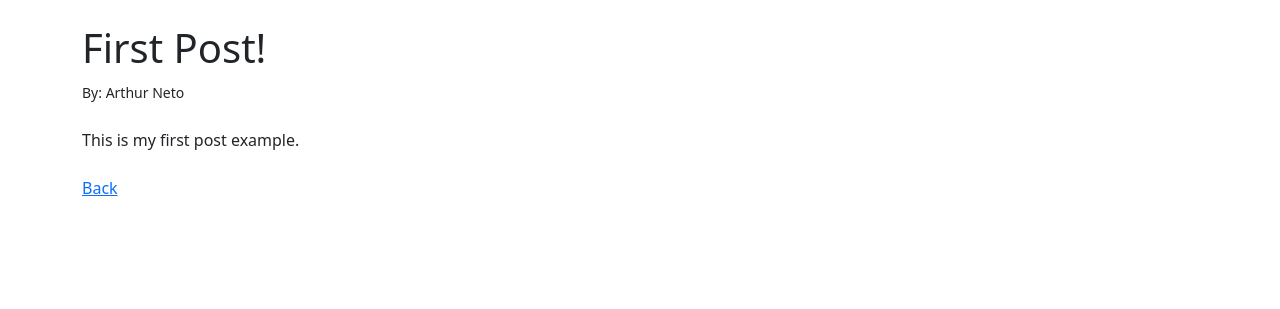
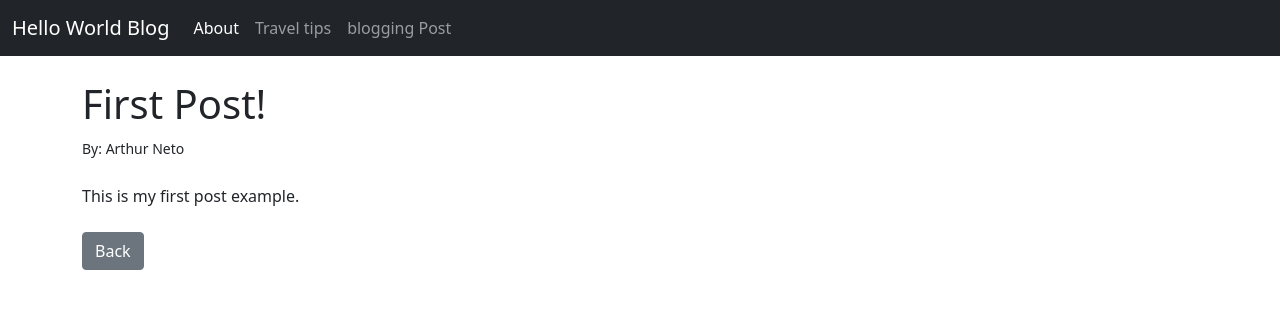
Before and after one commit to Code-Institute-Submissions/artneto-travel_blog_SepResub, a Django app: page /article/1 in a window 1280 px wide. Shown: the top 309 px of the page. Run offline with Django 3.2, Linux system fonts and the light colour scheme; data comes from the database, SQL or seed files in the repository.

Commit message:
add style with bootstrap

```diff
--- a/world/templates/base.html
+++ b/world/templates/base.html
@@ -11,7 +11,28 @@
     <title>Hello, world!</title>
   </head>
   <body>
+    <nav class="navbar navbar-expand-lg navbar-dark bg-dark">
+      <div class="container-fluid">
+        <a class="navbar-brand" href="{% url 'index' %}">Hello World Blog</a>
+        <button class="navbar-toggler" type="button" data-bs-toggle="collapse" data-bs-target="#navbarText" aria-controls="navbarText" aria-expanded="false" aria-label="Toggle navigation">
+          <span class="navbar-toggler-icon"></span>
+        </button>
+        <div class="collapse navbar-collapse" id="navbarText">
+          <ul class="navbar-nav me-auto mb-2 mb-lg-0">
+            <li class="nav-item">
+              <a class="nav-link active" aria-current="page" href="#">About</a>
+            </li>
+            <li class="nav-item">
+              <a class="nav-link" href="#">Travel tips</a>
+            </li>
+            <li class="nav-item">
+              <a class="nav-link" href="#">blogging Post</a>
+            </li>
+          </ul>
 
+        </div>
+      </div>
+    </nav>
   <br/>
     <div class="container">
         {% block content %}
--- a/world/templates/details_article.html
+++ b/world/templates/details_article.html
@@ -9,7 +9,7 @@
 {{ post.body }}
 
 <br/><br/>
-<a href="{% url 'index' %}">Back</a>
+<a href="{% url 'index' %}"class="btn btn-secondary">Back</a>
 
 
 {% endblock %}
```
